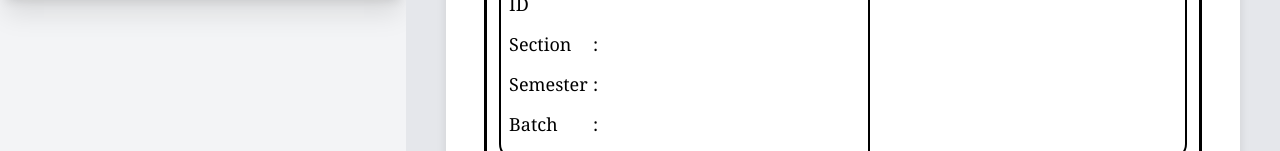
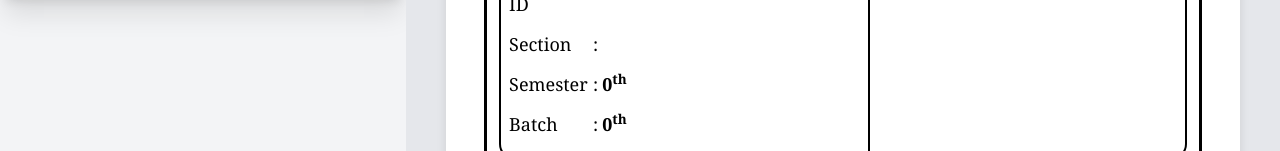
Before and after one commit to atif721/cover-page-designer, a React (Vite) app: page / in a window 1280 px wide. Shown: the part 801-952 px from the top of the page. Built offline with nearby package versions, Linux system fonts and the light colour scheme; what @react-pdf/renderer would draw is missing.

Commit message:
suffix utils applied in PDFPreview

```diff
--- a/src/components/PDFPreview.tsx
+++ b/src/components/PDFPreview.tsx
@@ -1,5 +1,6 @@
 import deptLogo from "@/assets/dept.png";
 import versityLogo from "@/assets/versity.png";
+import { renderWithSuffix } from "@/utils/AddSuffix";
 
 export type NameLabel = "Experiment Name" | "Report Title" | "Project Title" | "";
 
@@ -132,12 +133,12 @@ function PreviewCard({
               <div className="flex">
                 <span className="w-20">Semester</span>
                 <span className="mx-1">:</span>
-                <span className="font-bold">{semester}</span>
+                <span className="font-bold">{renderWithSuffix(Number(semester))}</span>
               </div>
               <div className="flex">
                 <span className="w-20">Batch</span>
                 <span className="mx-1">:</span>
-                <span className="font-bold">{batch}</span>
+                <span className="font-bold">{renderWithSuffix(Number(batch))}</span>
               </div>
             </div>
           </div>
--- a/src/components/form/TeachersSection.tsx
+++ b/src/components/form/TeachersSection.tsx
@@ -1,3 +1,4 @@
+import { DESIGNATIONS } from "@/constants";
 import type { Teacher } from "@/types";
 
 interface TeachersSectionProps {
@@ -20,9 +21,7 @@ function TeachersSection({ teachers, onAdd, onUpdate, onRemove }: TeachersSectio
       </div>
       <div className="space-y-4">
         {teachers.map((teacher, index) => (
-          <div
-            key={index}
-            className="p-3 bg-gray-50 border border-gray-200 rounded-md relative group">
+          <div key={index} className="p-3 bg-gray-50 border border-gray-200 rounded-md relative group">
             <button
               onClick={() => onRemove(index)}
               disabled={teachers.length === 1}
@@ -31,9 +30,7 @@ function TeachersSection({ teachers, onAdd, onUpdate, onRemove }: TeachersSectio
             </button>
             <div className="grid grid-cols-1 sm:grid-cols-2 gap-2">
               <div>
-                <label className="block text-[10px] font-bold uppercase text-gray-500 mb-1">
-                  Name
-                </label>
+                <label className="block text-[10px] font-bold uppercase text-gray-500 mb-1">Name</label>
                 <input
                   type="text"
                   value={teacher.name}
@@ -42,15 +39,18 @@ function TeachersSection({ teachers, onAdd, onUpdate, onRemove }: TeachersSectio
                 />
               </div>
               <div>
-                <label className="block text-[10px] font-bold uppercase text-gray-500 mb-1">
-                  Designation
-                </label>
-                <input
-                  type="text"
+                <label className="block text-[10px] font-bold uppercase text-gray-500 mb-1">Designation</label>
+                <select
                   value={teacher.designation}
                   onChange={(e) => onUpdate(index, "designation", e.target.value)}
-                  className="w-full p-2 text-sm border border-gray-300 rounded outline-none bg-white"
-                />
+                  className="w-full p-1 text-sm border border-gray-300 rounded outline-none bg-white">
+                  <option value="">Select Designation</option>
+                  {DESIGNATIONS.map((d) => (
+                    <option key={d} value={d}>
+                      {d}
+                    </option>
+                  ))}
+                </select>
               </div>
             </div>
           </div>
```
